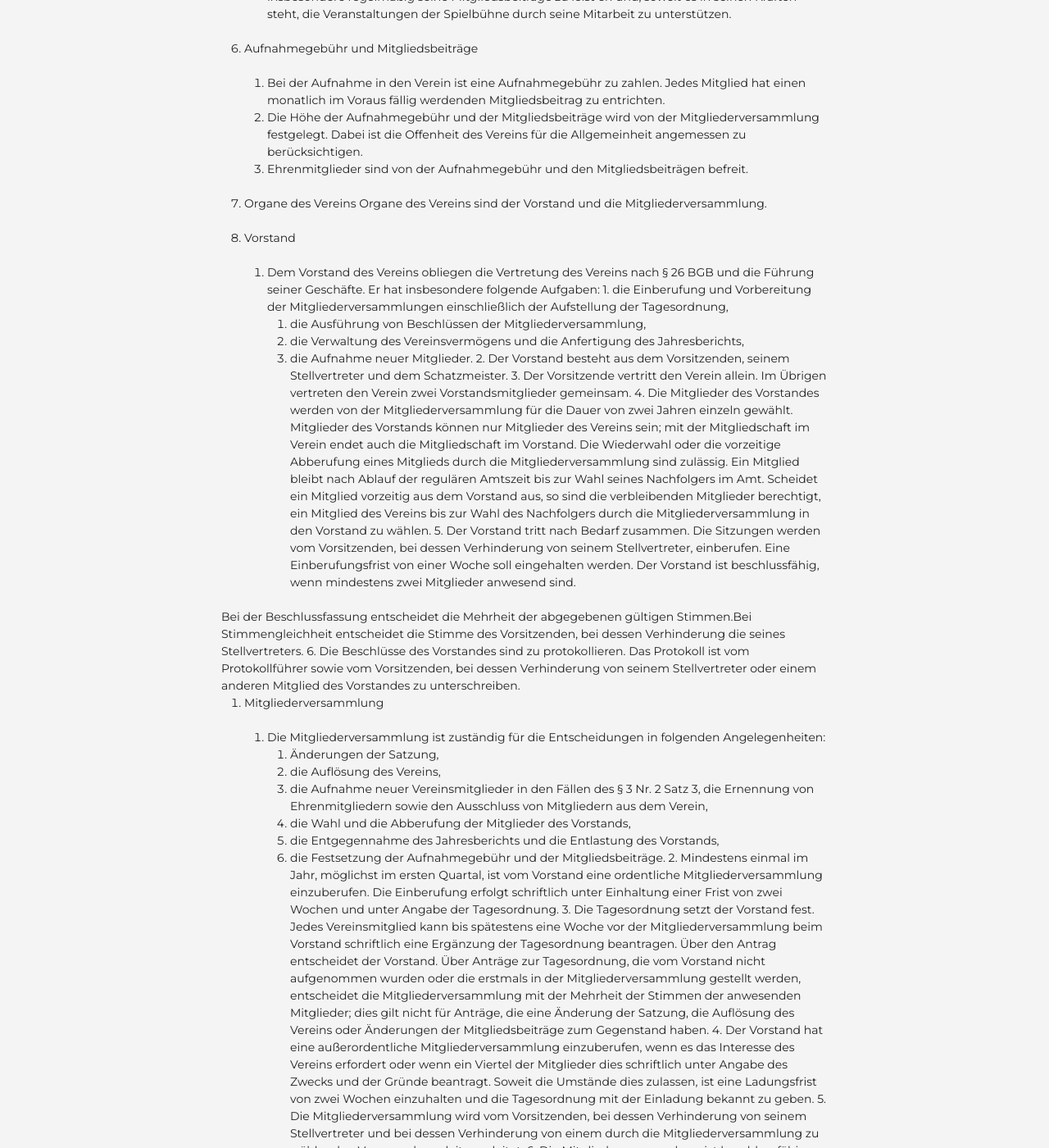
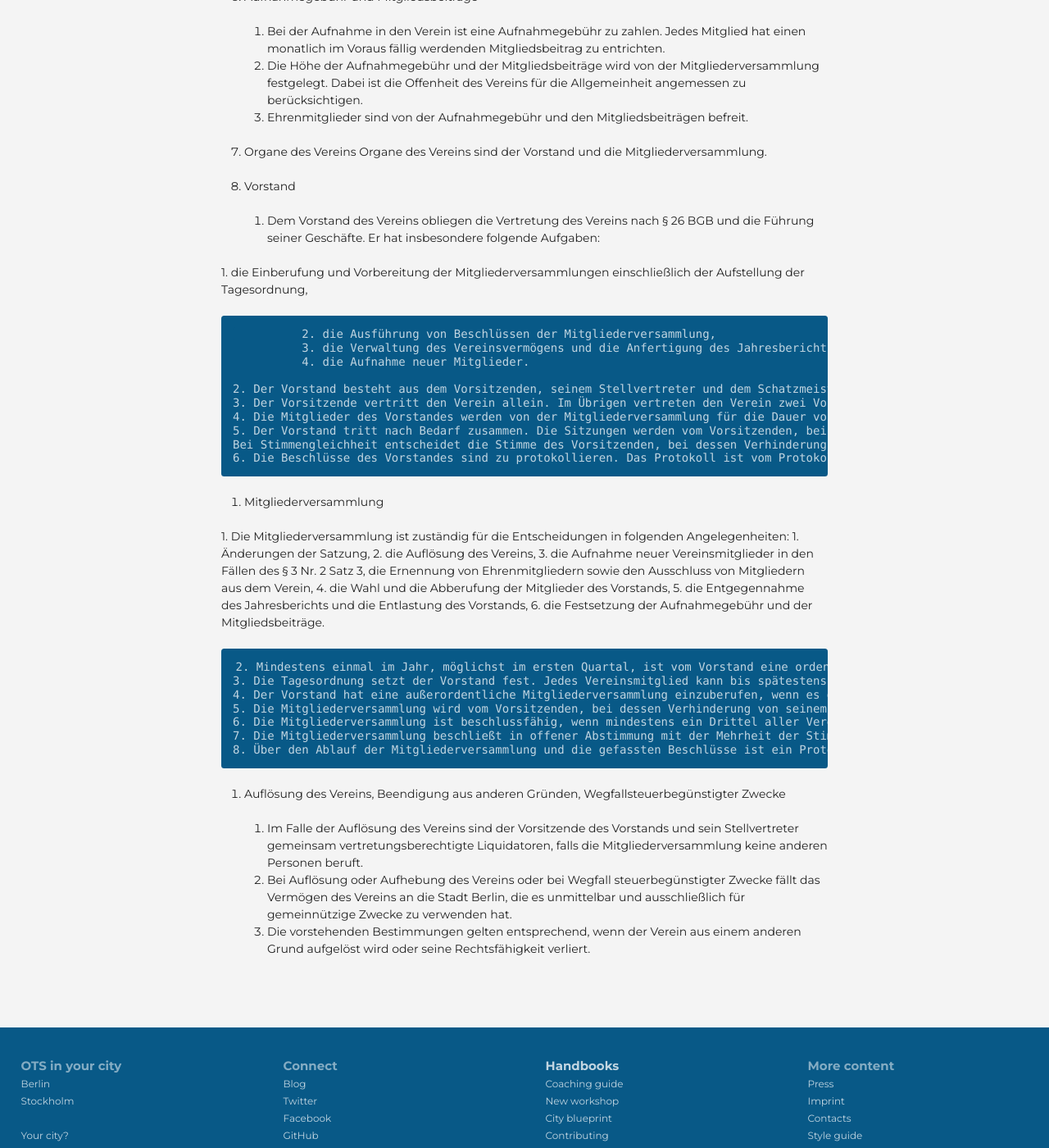
Before and after one commit to OpenTechSchool/www.opentechschool.org, a Jekyll site: the page built from charter.md, in a window 1280 px wide and 1400 px high, scrolled down 1595 px. Shown: the whole window at 82% size. Built offline with Jekyll 4.4.1, drawn with Linux system fonts in a browser that asks for light colours; nearby versions of some CDN libraries; some of the changed text lies outside the part shown.

Commit message:
formatting

```diff
--- a/charter.md
+++ b/charter.md
@@ -11,19 +11,22 @@
     2. Der Verein hat seinen Sitz in Berlin.
     3. Das Geschäftsjahr ist das Kalenderjahr.
 
+
 2. Zweck, Aufgaben, Gemeinnützigkeit des Vereins
 
-	1. Der Förderverein Spielbühne Glaubenhain verfolgt ausschließlich und unmittelbar gemeinnützige Zwecke im Sinne des Abschnitts „Steuerbegünstigte Zwecke" der Abgabenordnung.
-	2. Zweck des Vereins ist die Förderung der Bildung und Erziehung sowie der Kunst und Kultur. Der Satzungszweck wird insbesondere durch die Beschaffung und Verwaltung von finanziellen Mitteln für die steuerbegünstigten Zwecke der Spielbühne Glaubenhain e. V. verwirklicht. Dadurch sollen vor allem künstlerische Leistungen und eine sinnvolle Beschäftigung der Kinder in der Spielbühne Glaubenhain e. V. gefördert werden.
+	1. Der Verein verfolgt ausschließlich und unmittelbar gemeinnützige Zwecke im Sinne des Abschnitts „Steuerbegünstigte Zwecke" der Abgabenordnung.
+	2. Zweck des Vereins ist die Fortbildung auf dem Bereich Hardware, Software und Netzwerken. Der Satzungszweck wird verwirklicht durch Durchführung von Schulungen, Vorträgen und Workshops sowie kulturelle Veranstaltungen unter Anwendung solcher Technologien.
 	3. Der Verein ist selbstlos tätig; er verfolgt nicht in erster Linie eigenwirtschaftliche Zwecke.
 	4. Mittel des Vereins dürfen nur für die satzungsmäßigen Zwecke verwendet werden. Die Mitglieder erhalten keine Zuwendungen aus den Mitteln des Vereins. Keine Person darf durch unverhältnismäßig hohe Vergütungen oder durch Ausgaben, die dem Zweck des Vereins fremd sind, begünstigt werden.
+
 
 3. Erwerb der Mitgliedschaft
 
 	1. Mitglied des Vereins kann jede volljährige natürliche Person und jede juristische Person werden.
 	2. Die Aufnahme in den Verein ist schriftlich beim Vorstand zu beantragen. Der Vorstand entscheidet über den Aufnahmeantrag. Will er dem Antrag nicht stattgeben, entscheidet hierüber die nächste ordentliche Mitgliederversammlung.
 	3. Die Mitgliedschaft wird mit Zahlung der Aufnahmegebühr wirksam.
-	4. Auf Vorschlag des Vorstands kann die Mitgliederversammlung verdienstvolle Förderer der Spielbühne Glaubenhain in den Verein als Ehrenmitglieder auf Lebenszeit aufnehmen.
+	4. Auf Vorschlag des Vorstands kann die Mitgliederversammlung verdienstvolle Förderer des Vereins in den Verein als Ehrenmitglieder auf Lebenszeit aufnehmen.
+
 
 4. Beendigung der Mitgliedschaft
 
@@ -36,10 +39,12 @@
 
 	 Dem Mitglied ist Gelegenheit zu geben, in der Mitgliederversammlung zu den Gründen des Ausschlusses Stellung zu nehmen. Diese sind ihm mindestens zwei Wochen vorher mitzuteilen.
 
+
 5. Rechte und Pflichten der Mitglieder
 
-	1. Jedes Mitglied hat das Recht, bei der Unterstützung der Spielbühne Glaubenhain aktiv mitzuwirken und an gemeinsamen Veranstaltungen teilzunehmen. Jedes Mitglied hat gleiches Stimm- und Wahlrecht in der Mitgliederversammlung.
-	2. Jedes Mitglied hat die Pflicht, die Interessen der Spielbühne Glaubenhain zu fördern, insbesondere regelmäßig seine Mitgliedsbeiträge zu leist en und, soweit es in seinen Kräften steht, die Veranstaltungen der Spielbühne durch seine Mitarbeit zu unterstützen.
+	1. Jedes Mitglied hat das Recht, bei der Unterstützung der OpenTechSchool aktiv mitzuwirken und an gemeinsamen Veranstaltungen teilzunehmen. Jedes Mitglied hat gleiches Stimm- und Wahlrecht in der Mitgliederversammlung.
+	2. Jedes Mitglied hat die Pflicht, die Interessen der OpenTechSchool zu fördern, insbesondere regelmäßig seine Mitgliedsbeiträge zu leisten und, soweit es in seinen Kräften steht, die Veranstaltungen der Spielbühne durch seine Mitarbeit zu unterstützen.
+
 
 6. Aufnahmegebühr und Mitgliedsbeiträge
 
@@ -47,44 +52,49 @@
 	2. Die Höhe der Aufnahmegebühr und der Mitgliedsbeiträge wird von der Mitgliederversammlung festgelegt. Dabei ist die Offenheit des Vereins für die Allgemeinheit angemessen zu berücksichtigen.
 	3. Ehrenmitglieder sind von der Aufnahmegebühr und den Mitgliedsbeiträgen befreit.
 
+
 7. Organe des Vereins
 Organe des Vereins sind der Vorstand und die Mitgliederversammlung.
 
+
 8. Vorstand
 
-	1. Dem Vorstand des Vereins obliegen die Vertretung des Vereins nach § 26 BGB und die Führung seiner Geschäfte. Er hat insbesondere folgende Aufgaben:
+    1. Dem Vorstand des Vereins obliegen die Vertretung des Vereins nach § 26 BGB und die Führung seiner Geschäfte. Er hat insbesondere folgende Aufgaben:
+
   		1. die Einberufung und Vorbereitung der Mitgliederversammlungen einschließlich der Aufstellung der Tagesordnung,
-		2. die Ausführung von Beschlüssen der Mitgliederversammlung,
-		3. die Verwaltung des Vereinsvermögens und die Anfertigung des Jahresberichts,
-		4. die Aufnahme neuer Mitglieder.
-  	2. Der Vorstand besteht aus dem Vorsitzenden, seinem Stellvertreter und dem Schatzmeister.
-  	3. Der Vorsitzende vertritt den Verein allein. Im Übrigen vertreten den Verein zwei Vorstandsmitglieder gemeinsam.
-  	4. Die Mitglieder des Vorstandes werden von der Mitgliederversammlung für die Dauer von zwei Jahren einzeln gewählt. Mitglieder des Vorstands können nur Mitglieder des Vereins sein; mit der Mitgliedschaft  im Verein endet auch die Mitgliedschaft im Vorstand. Die Wiederwahl oder die vorzeitige Abberufung eines Mitglieds durch die Mitgliederversammlung sind zulässig. Ein Mitglied bleibt nach Ablauf der regulären Amtszeit bis zur Wahl seines Nachfolgers im Amt. Scheidet ein Mitglied vorzeitig aus dem Vorstand aus, so sind die verbleibenden Mitglieder berechtigt, ein Mitglied des Vereins bis zur Wahl des Nachfolgers durch die Mitgliederversammlung in den Vorstand zu wählen.
-  	5. Der Vorstand tritt nach Bedarf zusammen. Die Sitzungen werden vom Vorsitzenden, bei dessen Verhinderung von seinem Stellvertreter, einberufen. Eine Einberufungsfrist von einer Woche soll eingehalten werden. Der Vorstand ist beschlussfähig, wenn mindestens zwei Mitglieder anwesend sind.
+		  2. die Ausführung von Beschlüssen der Mitgliederversammlung,
+		  3. die Verwaltung des Vereinsvermögens und die Anfertigung des Jahresberichts,
+		  4. die Aufnahme neuer Mitglieder.
 
-  	Bei der Beschlussfassung entscheidet die Mehrheit der abgegebenen gültigen Stimmen.Bei Stimmengleichheit entscheidet die Stimme des Vorsitzenden, bei dessen Verhinderung die seines Stellvertreters.
+    2. Der Vorstand besteht aus dem Vorsitzenden, seinem Stellvertreter und dem Schatzmeister.
+    3. Der Vorsitzende vertritt den Verein allein. Im Übrigen vertreten den Verein zwei Vorstandsmitglieder gemeinsam.
+    4. Die Mitglieder des Vorstandes werden von der Mitgliederversammlung für die Dauer von zwei Jahren einzeln gewählt. Mitglieder des Vorstands können nur Mitglieder des Vereins sein; mit der Mitgliedschaft im Verein endet auch die Mitgliedschaft im Vorstand. Die Wiederwahl oder die vorzeitige Abberufung eines Mitglieds durch die Mitgliederversammlung sind zulässig. Ein Mitglied bleibt nach Ablauf der regulären Amtszeit bis zur Wahl seines Nachfolgers im Amt. Scheidet ein Mitglied vorzeitig aus dem Vorstand aus, so sind die verbleibenden Mitglieder berechtigt, ein Mitglied des Vereins bis zur Wahl des Nachfolgers durch die Mitgliederversammlung in den Vorstand zu wählen.
+    5. Der Vorstand tritt nach Bedarf zusammen. Die Sitzungen werden vom Vorsitzenden, bei   dessen Verhinderung von seinem Stellvertreter, einberufen. Eine Einberufungsfrist von einer Woche soll eingehalten werden. Der Vorstand ist beschlussfähig, wenn mindestens zwei Mitglieder anwesend sind. Bei der Beschlussfassung entscheidet die Mehrheit der abgegebenen gültigen Stimmen.
+    Bei Stimmengleichheit entscheidet die Stimme des Vorsitzenden, bei dessen Verhinderung die seines Stellvertreters.
+    6. Die Beschlüsse des Vorstandes sind zu protokollieren. Das Protokoll ist vom Protokollführer sowie vom Vorsitzenden, bei dessen Verhinderung von seinem Stellvertreter oder einem anderen Mitglied des Vorstandes zu unterschreiben.
 
-  	6. Die Beschlüsse des Vorstandes sind zu protokollieren. Das Protokoll ist vom Protokollführer sowie vom Vorsitzenden, bei dessen Verhinderung von seinem Stellvertreter oder einem anderen Mitglied des Vorstandes zu unterschreiben.
 
 9. Mitgliederversammlung
 
-	1. Die Mitgliederversammlung ist zuständig für die Entscheidungen in folgenden Angelegenheiten:
-		1. Änderungen der Satzung,
-		2. die Auflösung des Vereins,
-		3. die Aufnahme neuer Vereinsmitglieder in den Fällen des § 3 Nr. 2 Satz 3, die Ernennung von Ehrenmitgliedern sowie den Ausschluss von Mitgliedern aus dem Verein,
-		4. die Wahl und die Abberufung der Mitglieder des Vorstands,
-		5. die Entgegennahme des Jahresberichts und die Entlastung des Vorstands,
-		6. die Festsetzung der Aufnahmegebühr und der Mitgliedsbeiträge.
-  	2. Mindestens einmal im Jahr, möglichst im ersten Quartal, ist vom Vorstand eine ordentliche Mitgliederversammlung einzuberufen. Die Einberufung erfolgt schriftlich unter Einhaltung einer Frist von zwei Wochen und unter Angabe der Tagesordnung.
-  	3. Die Tagesordnung setzt der Vorstand fest. Jedes Vereinsmitglied kann bis spätestens eine Woche vor der Mitgliederversammlung beim Vorstand schriftlich eine Ergänzung der Tagesordnung beantragen. Über den Antrag entscheidet der Vorstand. Über Anträge zur Tagesordnung, die vom Vorstand nicht aufgenommen wurden oder die erstmals in der Mitgliederversammlung gestellt werden, entscheidet die Mitgliederversammlung mit der Mehrheit der Stimmen der anwesenden Mitglieder; dies gilt nicht für Anträge, die eine Änderung der Satzung, die Auflösung des Vereins oder Änderungen der Mitgliedsbeiträge zum Gegenstand haben.
-  	4. Der Vorstand hat eine außerordentliche Mitgliederversammlung einzuberufen, wenn es das Interesse des Vereins erfordert oder wenn ein Viertel der Mitglieder dies schriftlich unter Angabe des Zwecks und der Gründe beantragt. Soweit die Umstände dies zulassen, ist eine Ladungsfrist von zwei Wochen einzuhalten und die Tagesordnung mit der Einladung bekannt zu geben.
-  	5. Die Mitgliederversammlung wird vom Vorsitzenden, bei dessen Verhinderung von seinem Stellvertreter und bei dessen Verhinderung von einem durch die Mitgliederversammlung zu wählenden Versammlungsleiter geleitet.
-  	6. Die Mitgliederversammlung ist beschlussfähig, wenn mindestens ein Drittel aller Vereinsmitglieder anwesend ist. Bei Beschlussunfähigkeit ist der Vorstand verpflichtet, innerhalb von vier Wochen eine zweite Mitgliederversammlung mit der gleichen Tagesordnung einzuberufen. Diese ist ohne Rücksicht auf die Zahl der erschienenen Mitglieder beschlussfähig. Hierauf ist in der Einladung hinzuweisen.
-  	7. Die Mitgliederversammlung beschließt in offener Abstimmung mit der Mehrheit der Stimmen der anwesenden Mitglieder. Kann bei Wahlen kein Kandidat die Mehrheit der Stimmen der anwesenden Mitglieder auf sich vereinen, ist gewählt, wer die Mehrheit der abgegebenen gültigen Stimmen erhalten hat; zwischen mehreren Kandidaten ist eine Stichwahl durchzuführen. Stimmenthaltungen gelten als ungültige Stimmen. Beschlüsse über eine Änderung der Satzung bedürfen der Mehrheit von drei Vierteln, der Beschluss über die Auflösung des Vereins der Zustimmung von neun Zehnteln der anwesenden Mitglieder.
-  	8. Über den Ablauf der Mitgliederversammlung und die gefassten Beschlüsse ist ein Protokoll zu fertigen. Dieses ist vom Protokollführer und vom Versammlungsleiter zu unterschreiben.
+  	1. Die Mitgliederversammlung ist zuständig für die Entscheidungen in folgenden Angelegenheiten:
+
+  		1. Änderungen der Satzung,
+  		2. die Auflösung des Vereins,
+  		3. die Aufnahme neuer Vereinsmitglieder in den Fällen des § 3 Nr. 2 Satz 3, die Ernennung von Ehrenmitgliedern sowie den Ausschluss von Mitgliedern aus dem Verein,
+  		4. die Wahl und die Abberufung der Mitglieder des Vorstands,
+  		5. die Entgegennahme des Jahresberichts und die Entlastung des Vorstands,
+  		6. die Festsetzung der Aufnahmegebühr und der Mitgliedsbeiträge.
+
+    2. Mindestens einmal im Jahr, möglichst im ersten Quartal, ist vom Vorstand eine ordentliche Mitgliederversammlung einzuberufen. Die Einberufung erfolgt schriftlich unter Einhaltung einer Frist von zwei Wochen und unter Angabe der Tagesordnung.
+    3. Die Tagesordnung setzt der Vorstand fest. Jedes Vereinsmitglied kann bis spätestens eine Woche vor der Mitgliederversammlung beim Vorstand schriftlich eine Ergänzung der Tagesordnung beantragen. Über den Antrag entscheidet der Vorstand. Über Anträge zur Tagesordnung, die vom Vorstand nicht aufgenommen wurden oder die erstmals in der Mitgliederversammlung gestellt werden, entscheidet die Mitgliederversammlung mit der Mehrheit der Stimmen der anwesenden Mitglieder; dies gilt nicht für Anträge, die eine Änderung der Satzung, die Auflösung des Vereins oder Änderungen der Mitgliedsbeiträge zum Gegenstand haben.
+    4. Der Vorstand hat eine außerordentliche Mitgliederversammlung einzuberufen, wenn es das Interesse des Vereins erfordert oder wenn ein Viertel der Mitglieder dies schriftlich unter Angabe des Zwecks und der Gründe beantragt. Soweit die Umstände dies zulassen, ist eine Ladungsfrist von zwei Wochen einzuhalten und die Tagesordnung mit der Einladung bekannt zu geben.
+    5. Die Mitgliederversammlung wird vom Vorsitzenden, bei dessen Verhinderung von seinem Stellvertreter und bei dessen Verhinderung von einem durch die Mitgliederversammlung zu wählenden Versammlungsleiter geleitet.
+    6. Die Mitgliederversammlung ist beschlussfähig, wenn mindestens ein Drittel aller Vereinsmitglieder anwesend ist. Bei Beschlussunfähigkeit ist der Vorstand verpflichtet, innerhalb von vier Wochen eine zweite Mitgliederversammlung mit der gleichen Tagesordnung einzuberufen. Diese ist ohne Rücksicht auf die Zahl der erschienenen Mitglieder beschlussfähig. Hierauf ist in der Einladung hinzuweisen.
+    7. Die Mitgliederversammlung beschließt in offener Abstimmung mit der Mehrheit der Stimmen der anwesenden Mitglieder. Kann bei Wahlen kein Kandidat die Mehrheit der Stimmen der anwesenden Mitglieder auf sich vereinen, ist gewählt, wer die Mehrheit der abgegebenen gültigen Stimmen erhalten hat; zwischen mehreren Kandidaten ist eine Stichwahl durchzuführen. Stimmenthaltungen gelten als ungültige Stimmen. Beschlüsse über eine Änderung der Satzung bedürfen der Mehrheit von drei Vierteln, der Beschluss über die Auflösung des Vereins der Zustimmung von neun Zehnteln der anwesenden Mitglieder.
+    8. Über den Ablauf der Mitgliederversammlung und die gefassten Beschlüsse ist ein Protokoll zu fertigen. Dieses ist vom Protokollführer und vom Versammlungsleiter zu unterschreiben.
 
 10. Auflösung des Vereins, Beendigung aus anderen Gründen, Wegfallsteuerbegünstigter Zwecke
 
 	1. Im Falle der Auflösung des Vereins sind der Vorsitzende des Vorstands und sein Stellvertreter gemeinsam vertretungsberechtigte Liquidatoren, falls die Mitgliederversammlung keine anderen Personen beruft.
-	2. Bei Auflösung oder Aufhebung des Vereins oder bei Wegfall steuerbegünstigter Zwecke fällt das Vermögen des Vereins an die Stadt Glaubenhain, die es unmittelbar und ausschließlich für gemeinnützige Zwecke zu verwenden hat.
+	2. Bei Auflösung oder Aufhebung des Vereins oder bei Wegfall steuerbegünstigter Zwecke fällt das Vermögen des Vereins an die Stadt Berlin, die es unmittelbar und ausschließlich für gemeinnützige Zwecke zu verwenden hat.
 	3. Die vorstehenden Bestimmungen gelten entsprechend, wenn der Verein aus einem anderen Grund aufgelöst wird oder seine Rechtsfähigkeit verliert.
```
